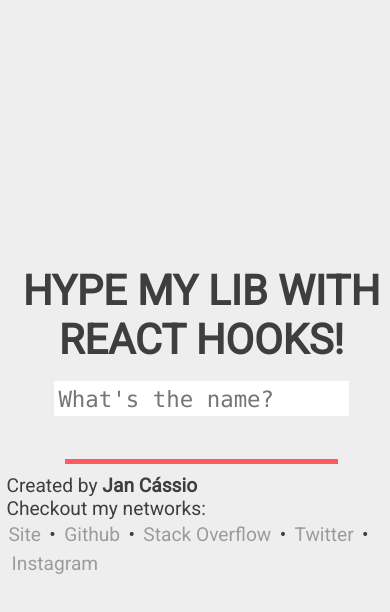
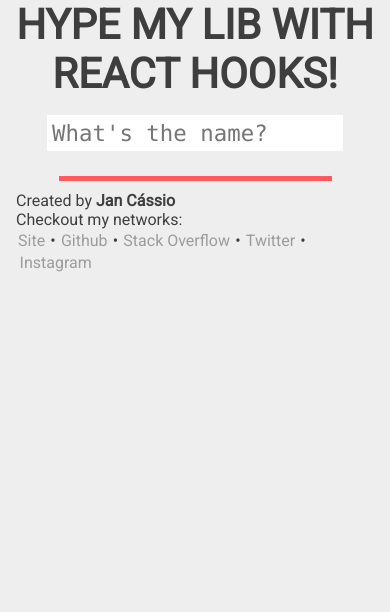
Before and after one commit to jancassio/hookshype, a React (Create React App) app: page / in a window 390 px wide. Shown: the top 612 px of the page. Built offline with nearby package versions, Linux system fonts and the light colour scheme.

Commit message:
fixed responsive issues

```diff
--- a/src/App.css
+++ b/src/App.css
@@ -5,7 +5,7 @@
   justify-content: center;
   align-items: center;
   max-width: 100%;
-  height: 100%;
+  height: auto;
 }
 
 .App h2 span {
@@ -41,15 +41,24 @@
   color: var(--hightlight-color);
 }
 
+.App div.separator {
+  width: 70%;
+  height: 5px;
+  background-color: var(--hightlight-color);
+  margin: 0.6rem;
+}
+
 footer {
+  font-size: 1.0rem;
+  width: calc(100% - 32px);
+  margin: 0 auto;
   text-align: left;
-  font-size: 1.2rem;
 }
 
 footer li {
   list-style: none;
   display: inline-block;
-  margin: 0.2rem 0.2rem;
+  margin: 0.1rem 0.1rem;
 }
 
 footer li:first-child {
--- a/src/App.tsx
+++ b/src/App.tsx
@@ -44,7 +44,7 @@ class App extends PureComponent<Props, State> {
         <h1>Hype my lib with <span>React Hooks!</span></h1>
         <Input value={name} onChange={this.handleNameChange} />
 
-        <div className={`${name.length > 2 ? 'show' : 'hide'}`}>
+        <div className={`center ${name.length > 2 ? 'show' : 'hide'}`}>
           <h2>Lib Name is <span>{name}Hooks</span></h2>
           <h2>The hook name is <span>use{captalize(name)}</span></h2>
           <h4>How to use that?</h4>
--- a/src/Code.css
+++ b/src/Code.css
@@ -1,4 +1,3 @@
 .Code {
-  width: 100%;
-  margin: 0.4rem;
+
 }
--- a/src/Code.tsx
+++ b/src/Code.tsx
@@ -28,8 +28,12 @@ function Component(props) {
 
 export default function Code({ name }: Props) {
   return (
-    <code className={`Code language-javascript ${name.length > 2 ? 'show' : 'hide'}`}>
-      {template({ name })}
-    </code>
-  )
+    <div className={`Code center ${name.length > 2 ? 'show' : 'hide'}`}>
+      <pre className="language-javascript">
+        <code className="language-javascript">
+          { template({ name }) }
+        </code>
+      </pre>
+    </div>
+  );
 }
--- a/src/index.css
+++ b/src/index.css
@@ -7,7 +7,7 @@
 
 html, body {
   width: 100%;
-  min-height: 100vh;
+  min-height: 100%;
   --hightlight-color: #FF5A5F
 }
 
@@ -48,11 +48,9 @@ h4 {
   font-size: 1.4rem;
 }
 
-.App div.separator {
-  width: 70%;
-  height: 5px;
-  background-color: var(--hightlight-color);
-  margin: 0.6rem;
+.center {
+  width: calc(100% - 32px);
+  margin: 0 auto;
 }
 
 .show {
```
